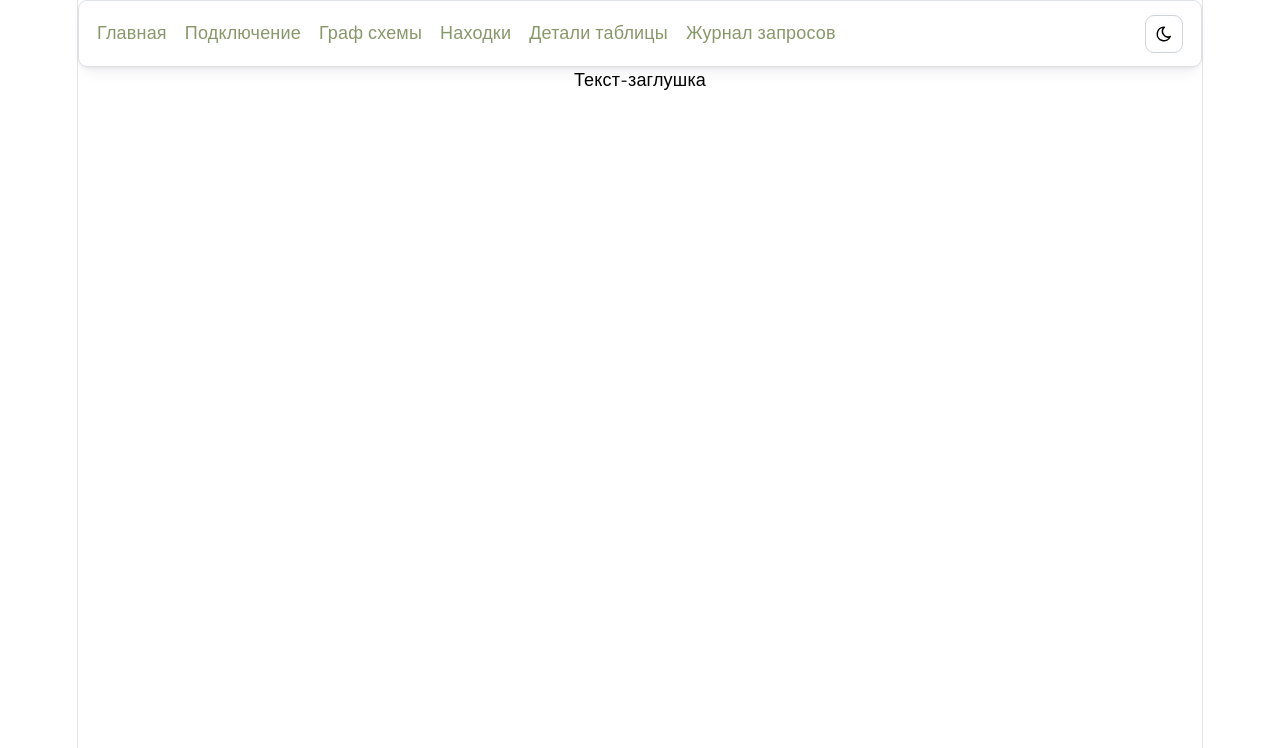
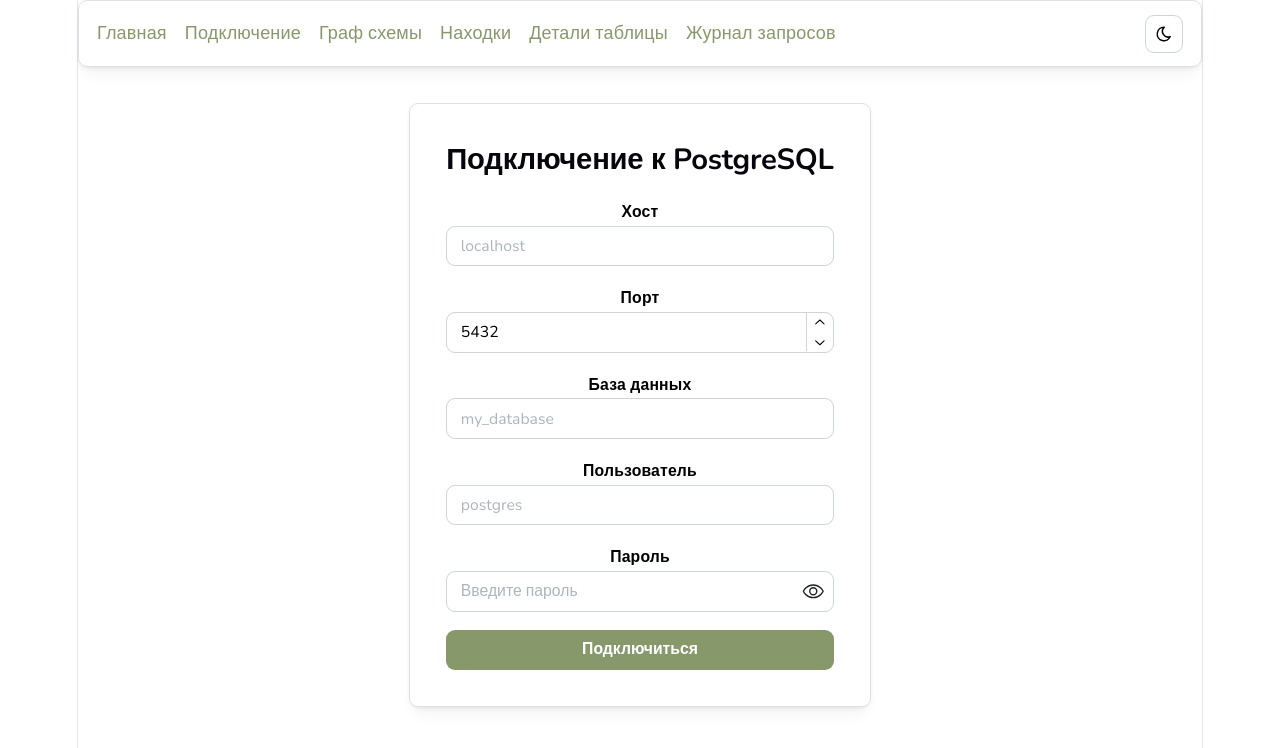
Before and after one commit to sacre1noire/Moshikzu, a React (Vite) app in the folder frontend/: page /connection in a window 1280 px wide. Shown: the top 748 px of the page. Built offline with nearby package versions, Linux system fonts and the light colour scheme.

Commit message:
feat: add connection form screen

```diff
--- a/frontend/src/pages/ConnectionForm.tsx
+++ b/frontend/src/pages/ConnectionForm.tsx
@@ -1,5 +1,80 @@
+import { Button, Card, NumberInput, PasswordInput, Stack, TextInput, Title } from '@mantine/core'
+import { useForm } from '@mantine/form'
+
 function ConnectionForm() {
-    return <div>Текст-заглушка</div>
+    const form = useForm({
+        initialValues: {
+            host: '',
+            port: 5432,
+            database: '',
+            user: '',
+            password: '',
+        },
+
+        validate: {
+            host: (value) => (value.trim() ? null : 'Введите хост'),
+            port: (value) => (value > 0 && value <= 65535 ? null : 'Некорректный порт'),
+            database: (value) => (value.trim() ? null : 'Введите название базы'),
+            user: (value) => (value.trim() ? null : 'Введите пользователя'),
+            password: (value) => (value ? null : 'Введите пароль'),
+        },
+    })
+
+    const handleSubmit = (values: typeof form.values) => {
+        console.log(values) //Заглушка для API fetch/axios к FastAPI эндпоинту, который будет проверять подключение к PostgreSQL
+    }
+
+    return (
+        <Card
+            shadow="sm"
+            padding="xl"
+            radius="md"
+            withBorder
+            maw={600}
+            mx="auto"
+            mt="xl"
+        >
+            <form onSubmit={form.onSubmit(handleSubmit)}>
+                <Stack>
+                    <Title order={2}>Подключение к PostgreSQL</Title>
+
+                    <TextInput
+                        label="Хост"
+                        placeholder="localhost"
+                        {...form.getInputProps('host')}
+                    />
+
+                    <NumberInput
+                        label="Порт"
+                        placeholder="5432"
+                        {...form.getInputProps('port')}
+                    />
+
+                    <TextInput
+                        label="База данных"
+                        placeholder="my_database"
+                        {...form.getInputProps('database')}
+                    />
+
+                    <TextInput
+                        label="Пользователь"
+                        placeholder="postgres"
+                        {...form.getInputProps('user')}
+                    />
+
+                    <PasswordInput
+                        label="Пароль"
+                        placeholder="Введите пароль"
+                        {...form.getInputProps('password')}
+                    />
+
+                    <Button type="submit">
+                        Подключиться
+                    </Button>
+                </Stack>
+            </form>
+        </Card>
+    )
 }
 
 export default ConnectionForm
```
